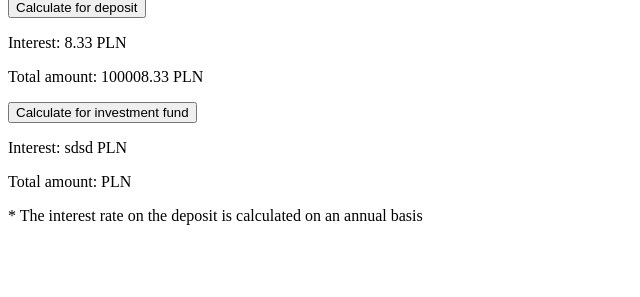
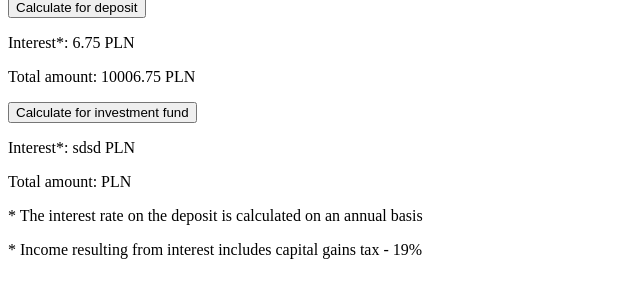
Before and after one commit to JerryWski/Project-Count-it, a plain HTML site: page index.html in a window 1280 px wide. Both pictures are taken after a click on the button "Calculate for deposit". Shown: the part 193-490 px from the top of the page, without its empty margins (0-640 px from the left). Drawn offline with Linux system fonts and the light colour scheme.

Commit message:
some polish for calculating income and tax info

```diff
--- a/index.html
+++ b/index.html
@@ -42,35 +42,39 @@
       </div>
 
       <div class="amount-wrapper">
-
         <div class="deposit-amount">
           <div class="button-wrapper">
             <button class="calcuate-btn-depo">Calculate for deposit</button>
           </div>
           <div class="result">
-            <p>Interest: <span class="total-interest-depo"></span> PLN</p>
+            <p>Interest*: <span class="total-interest-depo"></span> PLN</p>
             <p>Total amount: <span class="total-amount-depo"></span> PLN</p>
           </div>
         </div>
 
         <div class="investment-amount">
           <div class="button-wrapper">
-            <button class="calcuate-btn-invest">Calculate for investment fund</button>
+            <button class="calcuate-btn-invest">
+              Calculate for investment fund
+            </button>
           </div>
           <div class="result">
-            <p>Interest: <span class="total-interest-invest">sdsd</span> PLN</p>
+            <p>
+              Interest*: <span class="total-interest-invest">sdsd</span> PLN
+            </p>
             <p>Total amount: <span class="total-amount-invest"></span> PLN</p>
           </div>
         </div>
-
       </div>
-
     </div>
 
     <footer>
       <p class="footer-info">
         * The interest rate on the deposit is calculated on an annual basis
       </p>
+      <p class="footer-info">
+        * Income resulting from interest includes capital gains tax - 19%
+      </p>
     </footer>
 
     <script src="main.js"></script>
--- a/main.js
+++ b/main.js
@@ -20,9 +20,10 @@ const calculateDepo = () => {
   let month = monthInput.value;
 
   if(month >= 1 && month <= 12) {
-    interest = (principal * rate) * (month / 12);
+    interest = (principal * rate * 0.81) * (month / 12);
     interestAmountDepo.textContent = interest.toFixed(2);
-    totalAmountDepo.textContent = principal + interest.toFixed(2);
+    console.log(interestAmountDepo);
+    totalAmountDepo.textContent = parseFloat(principal) + parseFloat(interest.toFixed(2));
     clearError();
   } else {
     errorText.textContent = " Please enter a numbers from 1 to 12";
```
